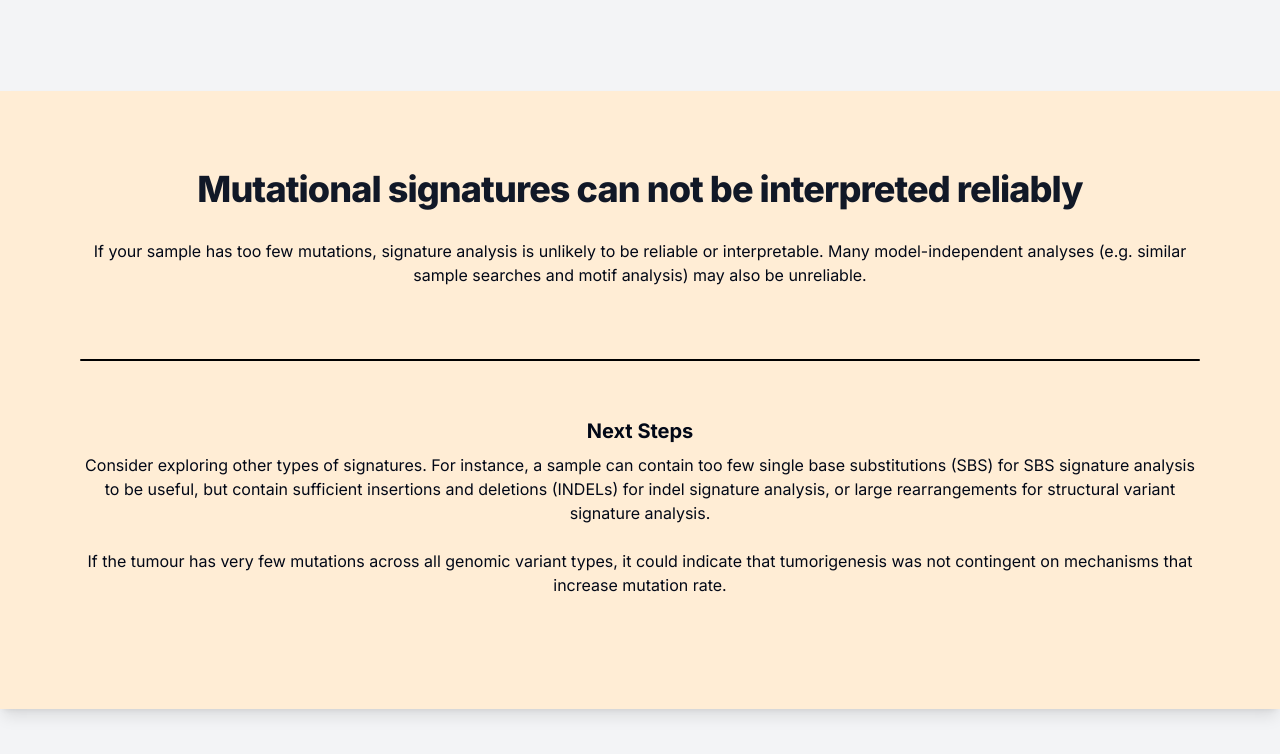
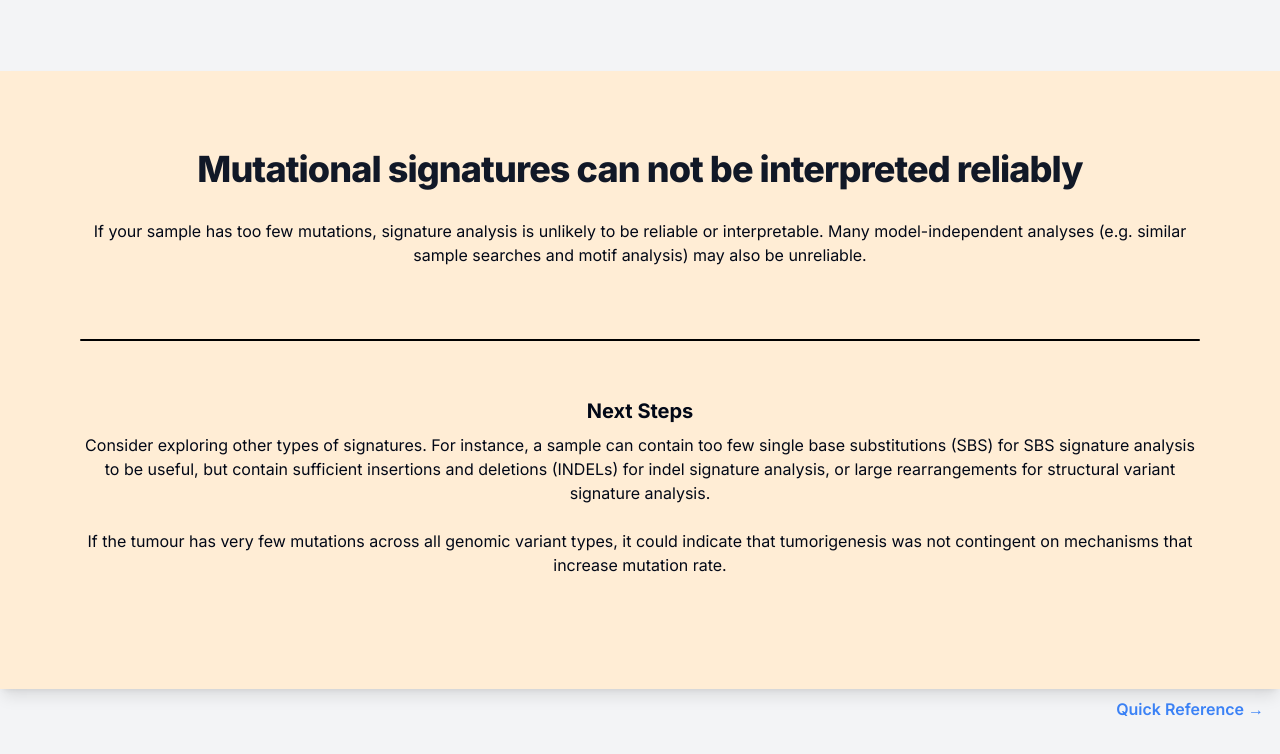
Before and after one commit to selkamand/sigscript, a Next.js app: page /workflow/screen/mutationcountfail in a window 1280 px wide. Shown: the top 754 px of the page. Built offline with nearby package versions, Linux system fonts and the light colour scheme.

Commit message:
feat: added quick ref link

```diff
--- a/app/introduction/page.tsx
+++ b/app/introduction/page.tsx
@@ -29,6 +29,9 @@ export default function Home() {
                         </div>
                     </div>
                 </div>
+                <div className="flex flex-row justify-end w-full">
+                    <Link href="/reference"><p className="bg-transparent hover:cursor-pointer hover:bg-blue-500 text-blue-500 font-semibold hover:text-white py-2 px-4  border-blue-500 hover:border-transparent rounded">Quick Reference &#8594;</p></Link>
+                </div>
             </div>
         </div>
     );
--- a/app/workflow/screen/biocontext/page.tsx
+++ b/app/workflow/screen/biocontext/page.tsx
@@ -1,3 +1,4 @@
+import QuickRefLink from "@/components/ui/quickreflink";
 import TextLink from "@/components/ui/textlink"
 import Link from "next/link";
 
@@ -23,9 +24,9 @@ export default function BioContext() {
                             <p className="text-sm font-light text-gray-400 pt-4 pb-4">The observed signature is not typical of this cancer type and cannot be easily explained by other biological evidence, such as specific gene mutations.</p>
                             <Link href=""><button className="bg-blue-500 text-white font-bold py-2 px-4 hover:scale-110 duration-75">{'->'}</button></Link>
                         </div>
-
                     </div>
                 </div>
+                <QuickRefLink></QuickRefLink>
             </div>
         </div>
     );
--- a/app/workflow/screen/biocontextpass/page.tsx
+++ b/app/workflow/screen/biocontextpass/page.tsx
@@ -2,7 +2,8 @@ import TextLink from "@/components/ui/textlink"
 import Link from "next/link";
 import { FontAwesomeIcon } from "@fortawesome/react-fontawesome";
 import { faTriangleExclamation } from "@fortawesome/free-solid-svg-icons/faTriangleExclamation";
-export default function Home() {
+import QuickRefLink from "@/components/ui/quickreflink";
+export default function BioContext() {
     return (
 
         <div>
@@ -17,6 +18,7 @@ export default function Home() {
                     {/* <p className="text-center pt-4"><FontAwesomeIcon icon={faTriangleExclamation} className="text-orange-300 text-4xl"></FontAwesomeIcon></p> */}
 
                 </div>
+                <QuickRefLink></QuickRefLink>
             </div>
         </div>
     );
--- a/app/workflow/screen/model_independent_analyses/page.tsx
+++ b/app/workflow/screen/model_independent_analyses/page.tsx
@@ -1,3 +1,4 @@
+import QuickRefLink from "@/components/ui/quickreflink";
 import TextLink from "@/components/ui/textlink";
 import Link from "next/link";
 
@@ -75,6 +76,7 @@ export default function ModelIndependentAnalyses() {
                     Finally, utilize tools like STREME for motif discovery to identify any sequence-context biases of your mutations.
                 </p>
             </div>
-        </div >
+            <QuickRefLink></QuickRefLink>
+        </div>
     );
 }
--- a/app/workflow/screen/mutationcount/page.tsx
+++ b/app/workflow/screen/mutationcount/page.tsx
@@ -1,3 +1,4 @@
+import QuickRefLink from "@/components/ui/quickreflink";
 import TextLink from "@/components/ui/textlink"
 import Link from "next/link";
 
@@ -29,6 +30,7 @@ export default function Home() {
                         </div>
                     </div>
                 </div>
+                <QuickRefLink></QuickRefLink>
             </div>
         </div>
     );
--- a/app/workflow/screen/mutationcountfail/page.tsx
+++ b/app/workflow/screen/mutationcountfail/page.tsx
@@ -2,6 +2,7 @@ import TextLink from "@/components/ui/textlink"
 import Link from "next/link";
 import { FontAwesomeIcon } from "@fortawesome/react-fontawesome";
 import { faTriangleExclamation } from "@fortawesome/free-solid-svg-icons/faTriangleExclamation";
+import QuickRefLink from "@/components/ui/quickreflink";
 export default function Home() {
     return (
 
@@ -20,6 +21,7 @@ export default function Home() {
                     {/* <p className="text-center pt-4"><FontAwesomeIcon icon={faTriangleExclamation} className="text-orange-300 text-4xl"></FontAwesomeIcon></p> */}
 
                 </div>
+                <QuickRefLink></QuickRefLink>
             </div>
         </div>
     );
--- /dev/null
+++ b/components/ui/quickreflink.tsx
@@ -0,0 +1,8 @@
+import Link from "next/link"
+export default function QuickRefLink() {
+    return (
+        <div className="flex flex-row justify-end w-full">
+            <Link href="/reference"><p className="bg-transparent hover:cursor-pointer hover:bg-blue-500 text-blue-500 font-semibold hover:text-white py-2 px-4  border-blue-500 hover:border-transparent rounded">Quick Reference &#8594;</p></Link>
+        </div>
+    )
+}
```
Also changed, not shown: app/reference/page.tsx (+0 -1 lines).
